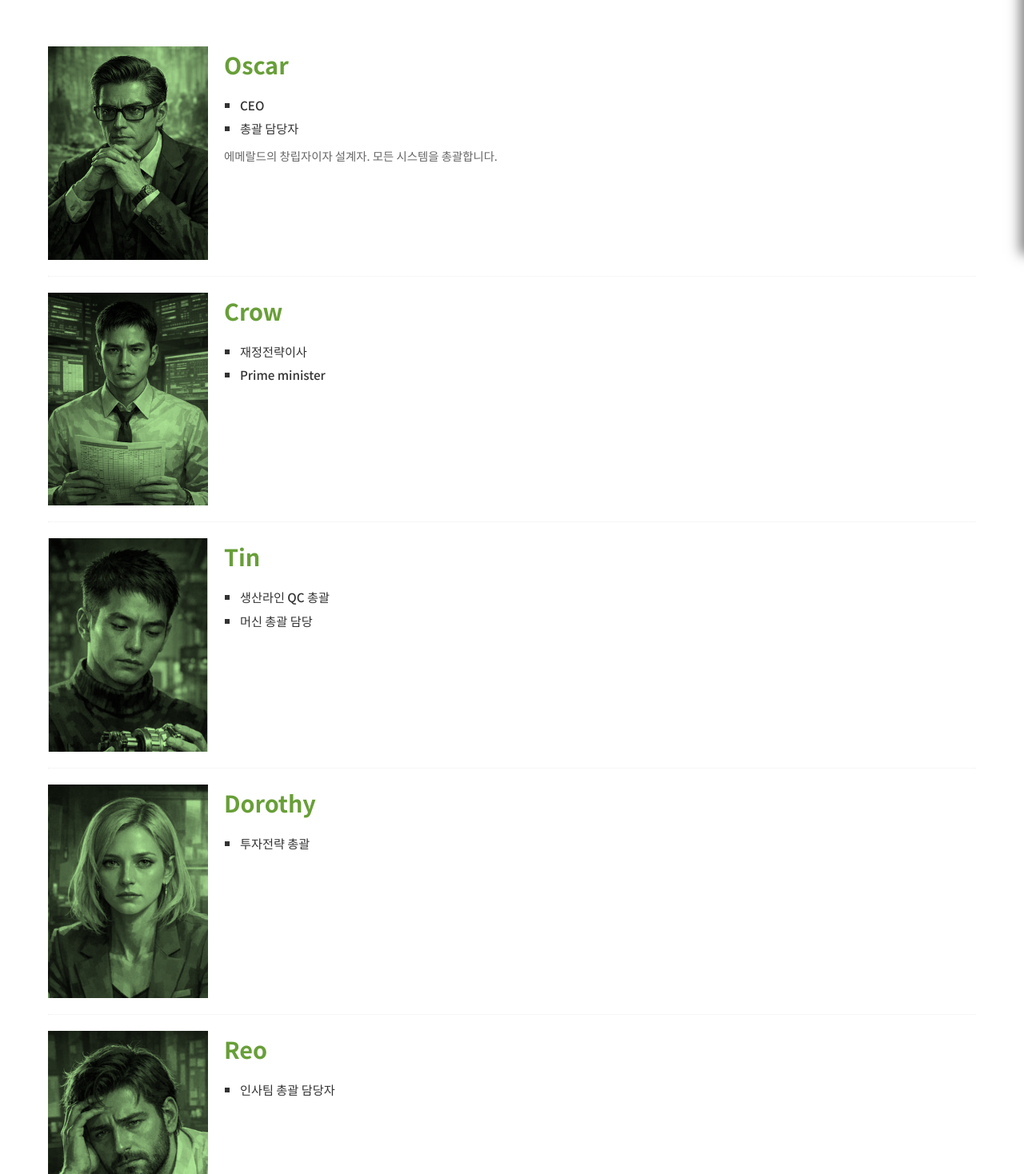
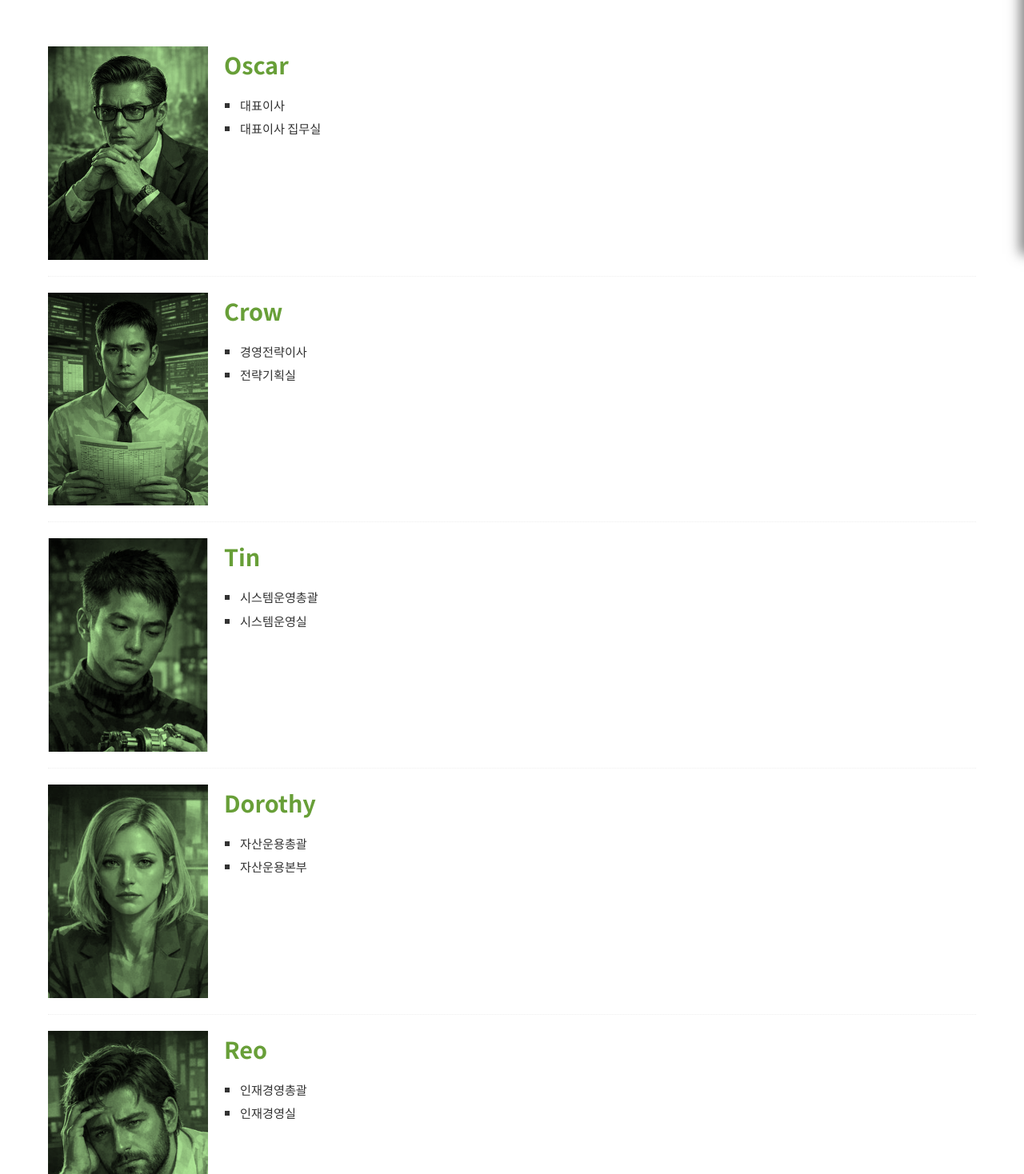
Before and after one commit to luciok1203/emerald, a React (Vite) app: page /members in a window 1280 px wide. Shown: the part 482-1950 px from the top of the page at 80% size. Built offline with nearby package versions, Linux system fonts and the light colour scheme.

Commit message:
Members 수정

```diff
--- a/src/pages/Members.tsx
+++ b/src/pages/Members.tsx
@@ -38,35 +38,36 @@ const MemberItem = ({ name, roles, description, image }: MemberItemProps) => (
 const Members = () => {
   return (
     <>
+      {/* 배너 영역: 16:3 비율 및 6vw 폰트 적용 대상 */}
       <div className="hero-banner">
         <div className="hero-box">2embers</div>
       </div>
+
       <div className="container">
         <div className={styles.grid}>
           <MemberItem
             name="Oscar"
-            roles={['CEO', '총괄 담당자']}
-            description="에메랄드의 창립자이자 설계자. 모든 시스템을 총괄합니다."
+            roles={['대표이사', '대표이사 집무실']}
             image={oscarImg}
           />
           <MemberItem
             name="Crow"
-            roles={['재정전략이사', 'Prime minister']}
+            roles={['경영전략이사', '전략기획실']}
             image={crowImg}
           />
           <MemberItem
             name="Tin"
-            roles={['생산라인 QC 총괄', '머신 총괄 담당']}
+            roles={['시스템운영총괄', '시스템운영실']}
             image={tinImg}
           />
           <MemberItem
             name="Dorothy"
-            roles={['투자전략 총괄']}
+            roles={['자산운용총괄', '자산운용본부']}
             image={dorothyImg}
           />
           <MemberItem
             name="Reo"
-            roles={['인사팀 총괄 담당자']}
+            roles={['인재경영총괄', '인재경영실']}
             image={reoImg}
           />
         </div>
```
